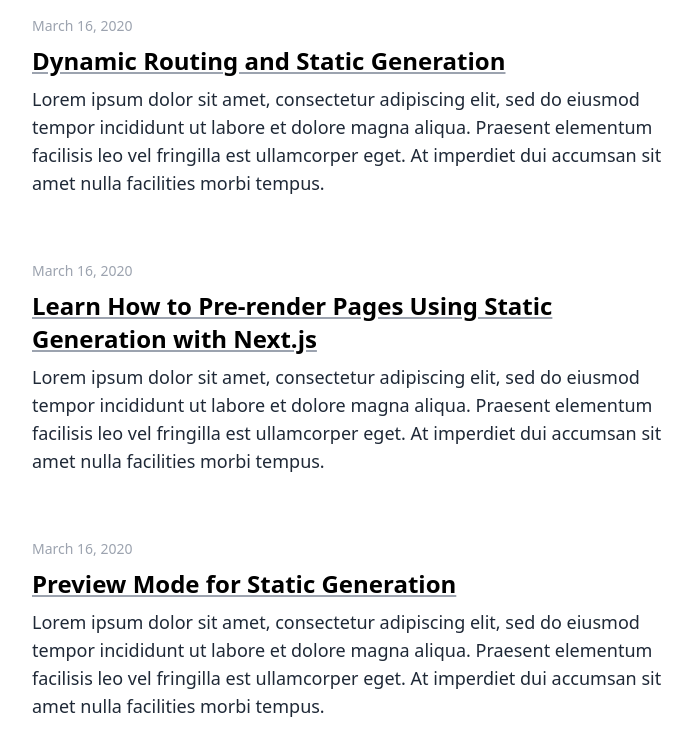
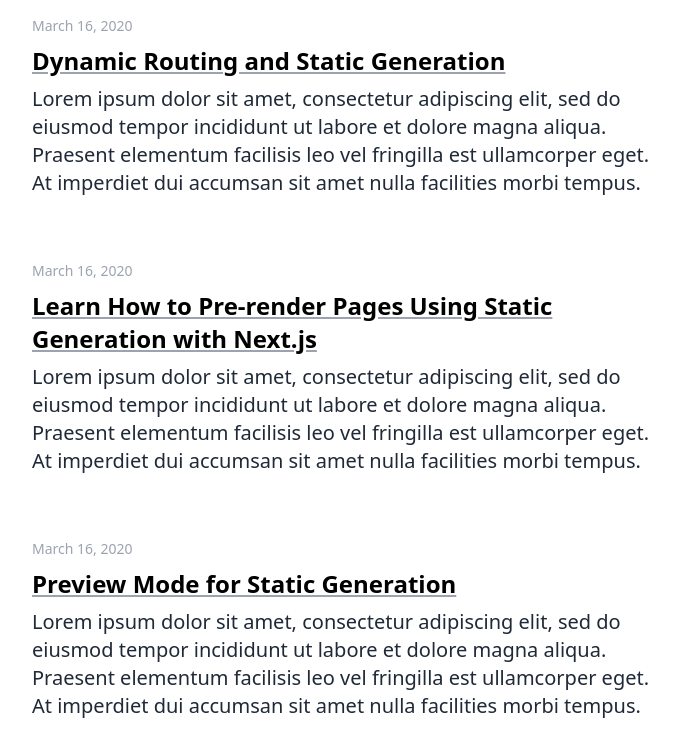
Before and after one commit to ruskakimov/kakimov.com, a Next.js app: page / in a window 1280 px wide. Shown: the top 756 px of the page, without its empty margins (288-980 px from the left). Built offline with nearby package versions, Linux system fonts and the light colour scheme.

Commit message:
Increase font size

```diff
--- a/components/post-list.tsx
+++ b/components/post-list.tsx
@@ -33,7 +33,7 @@ const PostPreview = ({ title, date, excerpt, slug }: Post) => {
           {title}
         </Link>
       </h3>
-      <p className="text-lg text-gray-800">{excerpt}</p>
+      <p className="text-xl text-gray-800">{excerpt}</p>
     </div>
   );
 };
```
